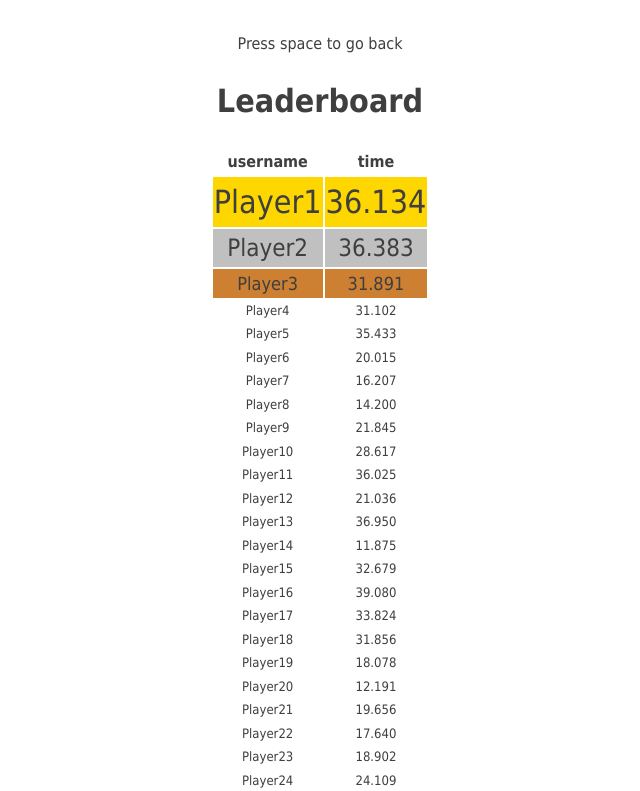
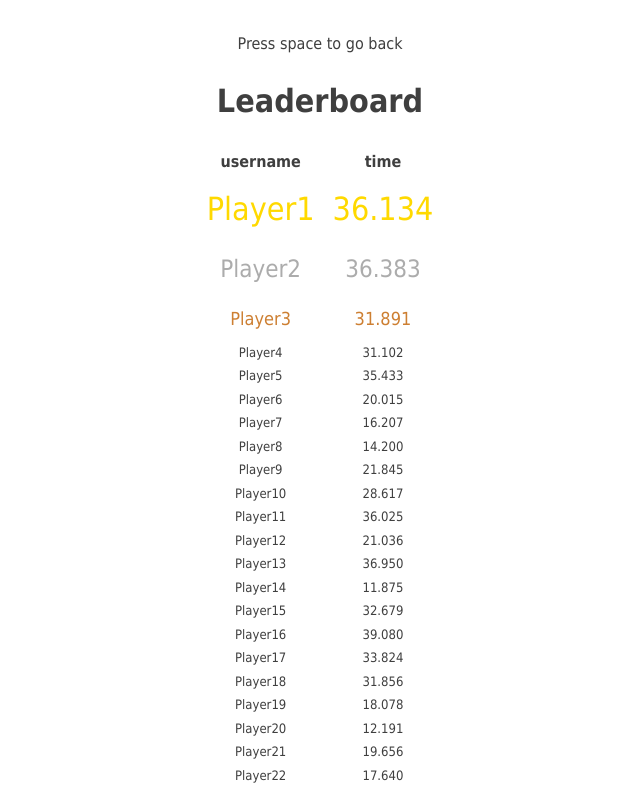
Before and after one commit to v4rgas/sortEm, a React (Vite) app: page /sortEm/l in a window 1280 px wide. Shown: the top 791 px of the page, without its empty margins (320-960 px from the left). Built offline with nearby package versions, Linux system fonts and the light colour scheme.

Commit message:
refactor: Update LeaderboardTable CSS for player colors and padding

```diff
--- a/src/Leaderboard/LeaderboardTable.css
+++ b/src/Leaderboard/LeaderboardTable.css
@@ -6,20 +6,24 @@ tr {
     text-align: center;
 }
 
+.winner-td {
+    padding: 0.5rem;
+}
+
 .player-0 {
-    background-color: #FFD700;
+    color: #ffd900;
     /* border: #FFD700 2px solid; */
     font-size: xx-large;
 
 }
 
 .player-1 {
-    background-color: #C0C0C0;
+    color: #acacac;
     font-size: x-large;
 }
 
 .player-2 {
-    background-color: #CD7F32;
+    color: #CD7F32;
     font-size: large;
 }
 
--- a/src/Leaderboard/LeaderboardTable.jsx
+++ b/src/Leaderboard/LeaderboardTable.jsx
@@ -10,10 +10,11 @@ export default function LeaderboardTable({ dataToDisplay }) {
             </thead>
             <tbody>
                 {dataToDisplay?.map((obj, i) => {
+                    const tdClass = i < 3 ? `winner-td` : '';
                     return (
                         <tr key={i} className={i < 3 ? `player-${i}` : 'player-regular'} >
-                            <td>{obj.username}</td>
-                            <td>{(obj.time / 1000).toFixed(3)}</td>
+                            <td className={tdClass}>{obj.username}</td>
+                            <td className={tdClass}>{(obj.time / 1000).toFixed(3)}</td>
                         </tr>
                     );
                 })}
```
